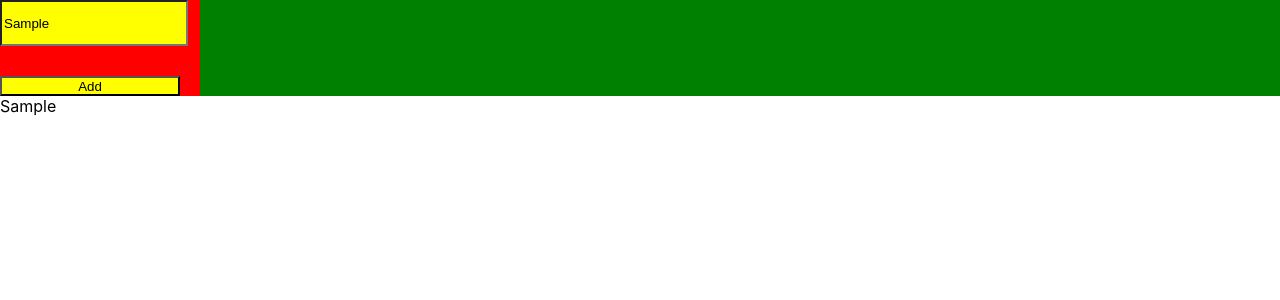
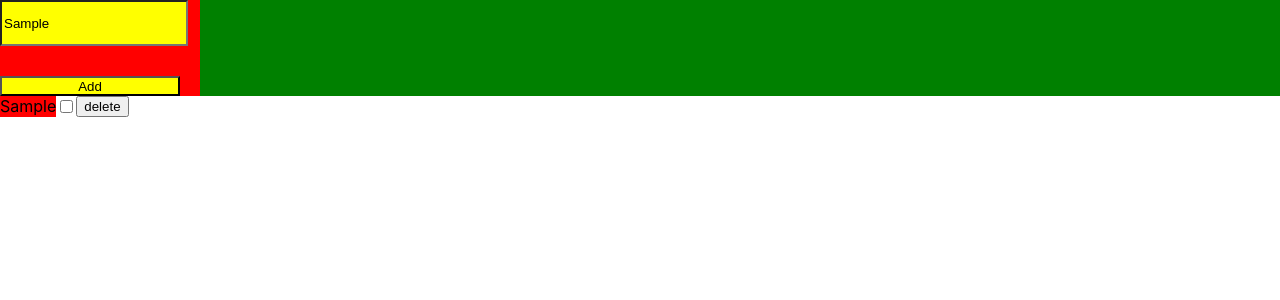
Before and after one commit to ergunsahe/my-todo-app-typescript, a React (Create React App) app: page / in a window 1280 px wide. Both pictures are taken after typing "Sample" into the empty fields and a click on the button "Add". Shown: the top 300 px of the page. Built offline with nearby package versions, Linux system fonts and the light colour scheme.

Commit message:
add functions to add, remove and checked

```diff
--- a/src/components/InputComponent.tsx
+++ b/src/components/InputComponent.tsx
@@ -3,17 +3,26 @@ import { Wrapper, StyledButton, StyledInput } from './Styled.components'
 import { TodosContext } from "../context/TodoContext";
 
 const InputComponent: React.FC = () => {
-    const [todo, setTodo] =React.useState<string>("")
-    const { addTodo } = useContext(TodosContext);
+    // const [text, setText] = React.useState<string>()
+    const [todo, setTodo] =React.useState<Todo>({id:0, title:"deneme", status:false})
+    const { saveTodo } = useContext(TodosContext) as ContextType
 
 
-    const onChangeText = (
-        event: React.ChangeEvent<HTMLInputElement>,
-    ): void => setTodo(event.target.value)
+    const onChangeText = (event: React.ChangeEvent<HTMLInputElement>) => {
+        const newTodo = {
+            //this is not an unique id. It is created only for simulation
+        id: Math.round(Math.random()) * 100,
+        title: event.currentTarget.value,
+        status: false,
+      }
+      setTodo(newTodo)
+
+    }
 
 
-    const onSubmit = (event: React.MouseEvent<HTMLElement>) => {
-        addTodo(todo)
+    const onSubmit = (event: React.MouseEvent<HTMLButtonElement>) => {
+
+        saveTodo(todo)
     }
 
     return (
--- a/src/components/Todos.tsx
+++ b/src/components/Todos.tsx
@@ -2,13 +2,28 @@ import React, { useContext } from "react";
 import { TodosContext } from "../context/TodoContext";
 
  const Todos = () => {
-  const { todos } = useContext(TodosContext);
+  const { todos } = useContext(TodosContext) as ContextType;
+  const { removeTodo, updateTodo } = useContext(TodosContext) as ContextType
 
+  const onCheck = (event: React.ChangeEvent<HTMLInputElement>) => {
+    updateTodo(parseInt(event.currentTarget.id))
+    console.log(parseInt(event.currentTarget.id))
+    return event.currentTarget.checked
+  }
+  const onDelete = (e: React.MouseEvent<HTMLButtonElement> ) => {
+
+    removeTodo(parseInt(e.currentTarget.id))
+
+  }
   return (
     <div>
       <div>
-        {todos.map((todo, i) => (
-          <div key={i}>{todo}</div>
+        {todos.map((todo:Todo) => (
+          <div style={{display:"flex"}} key={todo.id}>
+          <div  style={{backgroundColor:todo.status ? "green":"red"}}>{todo.title}</div>
+          <input type="checkbox"  onChange={onCheck} id={todo.id.toString()}/>
+          <button onClick={onDelete} id={todo.id.toString()}>delete</button>
+          </div>
         ))}
       </div>
     </div>
--- a/src/context/TodoContext.tsx
+++ b/src/context/TodoContext.tsx
@@ -1,29 +1,43 @@
 import React, { createContext, useState, FC } from "react";
-import { TodosContextState } from "./types";
 
-const contextDefaultValues: TodosContextState = {
-  todos: [],
-  addTodo: () => {}
-};
 
-export const TodosContext = createContext<TodosContextState>(
-  contextDefaultValues
-);
+
+
+
+export const TodosContext = createContext<
+ContextType | undefined
+>(undefined);;
 
 const TodosProvider: FC = ({ children }) => {
-  const [todos, setTodos] = useState<string[]>(contextDefaultValues.todos);
+  const [todos, setTodos] = useState<Todo[]>([]);
 
-  const addTodo = (newTodo: string) => setTodos((todos) => [...todos, newTodo]);
+  const saveTodo = (todo: Todo) => {
+    setTodos([...todos, todo])
+
+  }
+
+  const removeTodo = (id: number) => {
+    const selectedTodos= todos.filter((todo: Todo) => todo.id !== id )
+    setTodos(selectedTodos)
+  }
+  const updateTodo =(id: number) => {
+    todos.filter((todo: Todo) => {
+      if (todo.id === id) {
+        todo.status = !todo.status
+        setTodos([...todos])
+      }
+    })
+    console.log(todos)
+  }
 
   return (
     <TodosContext.Provider
-      value={{
-        todos,
-        addTodo
-      }}
+      value={{todos, saveTodo, removeTodo, updateTodo}}
     >
       {children}
+
     </TodosContext.Provider>
+
   );
 };
 
--- a/src/context/types.ts
+++ /dev/null
@@ -1,4 +0,0 @@
-export type TodosContextState = {
-    todos: string[];
-    addTodo: (name: string) => void;
-  };
```
Also changed, not shown: src/context/type.d.ts (added, +12 -0 lines).
